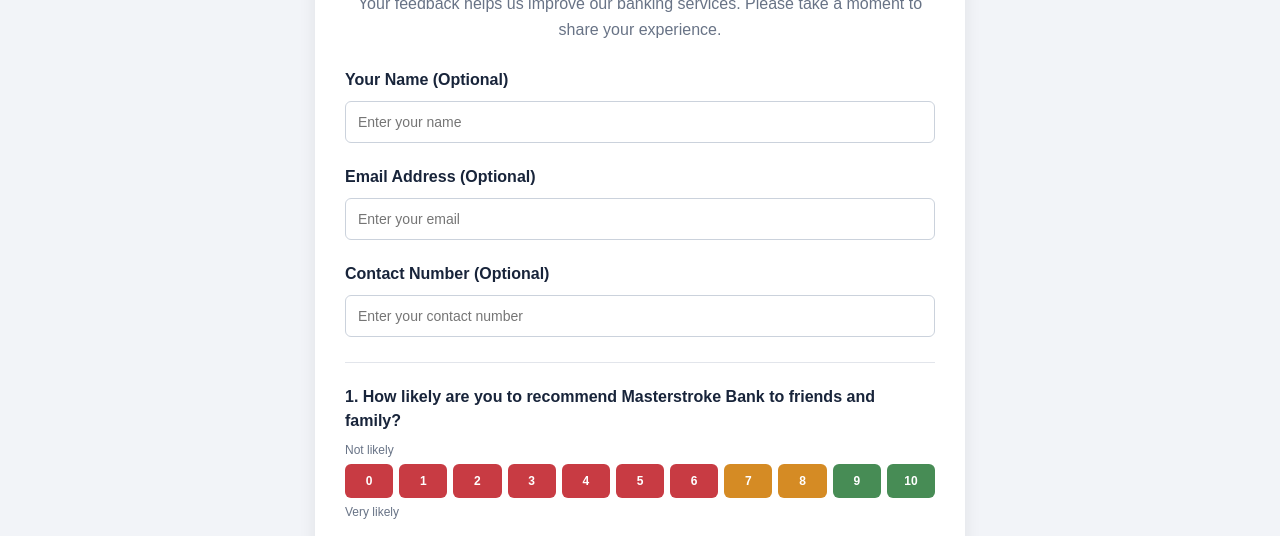
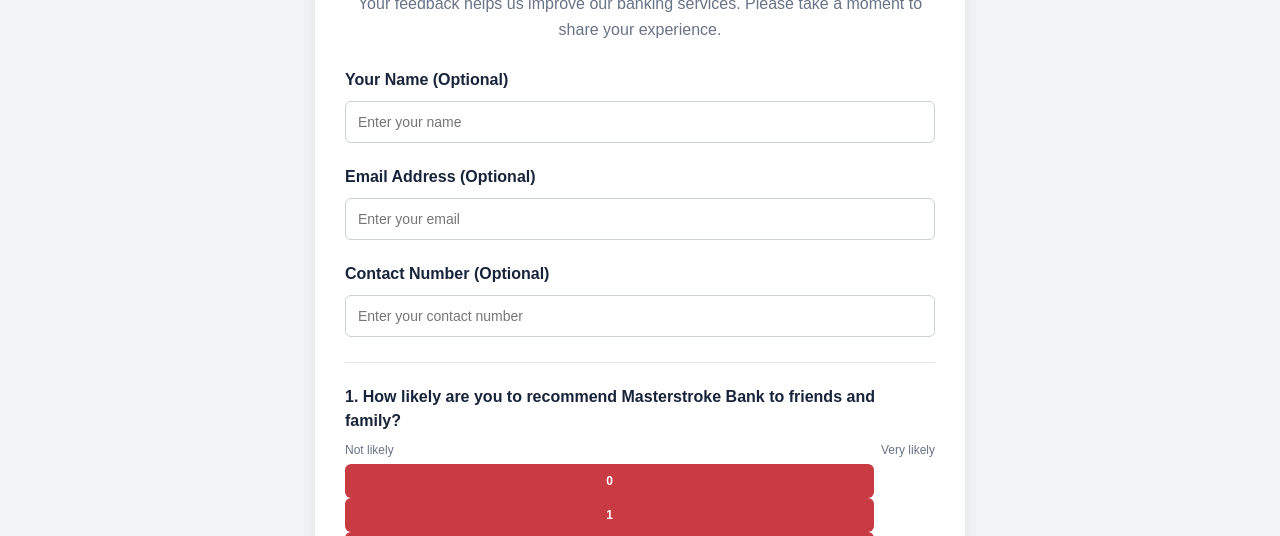
Before and after one commit to aspro74/masterstroke-bank, a plain HTML site: page index.html in a window 1280 px wide. Shown: the part 264-800 px from the top of the page. Drawn offline with Linux system fonts and the light colour scheme.

Commit message:
Refactor number-rating layout to use grid

```diff
--- a/style.css
+++ b/style.css
@@ -104,8 +104,8 @@ hr {
 /* RATING LAYOUT */
 
 .number-rating {
-    display: flex;
-    flex-direction: column;
+    display: grid;
+    grid-template-columns: 1fr;
     gap: 7px;
     margin-top: 10px;
 }
@@ -115,13 +115,24 @@ hr {
     color: #687386;
 }
 
-.number-buttons {
-    display: grid;
-    grid-template-columns: repeat(11, minmax(0, 1fr));
-    gap: 6px;
-    width: 100%;
+.number-rating {
+    position: relative;
 }
 
+.number-rating .rating-label:first-child {
+    grid-row: 1;
+    justify-self: start;
+}
+
+.number-rating .rating-label:last-child {
+    grid-row: 1;
+    justify-self: end;
+}
+
+.number-rating .number-buttons {
+    grid-row: 2;
+    grid-column: 1;
+}
 /* RATING BUTTONS */
 
 .number-buttons button {
```
